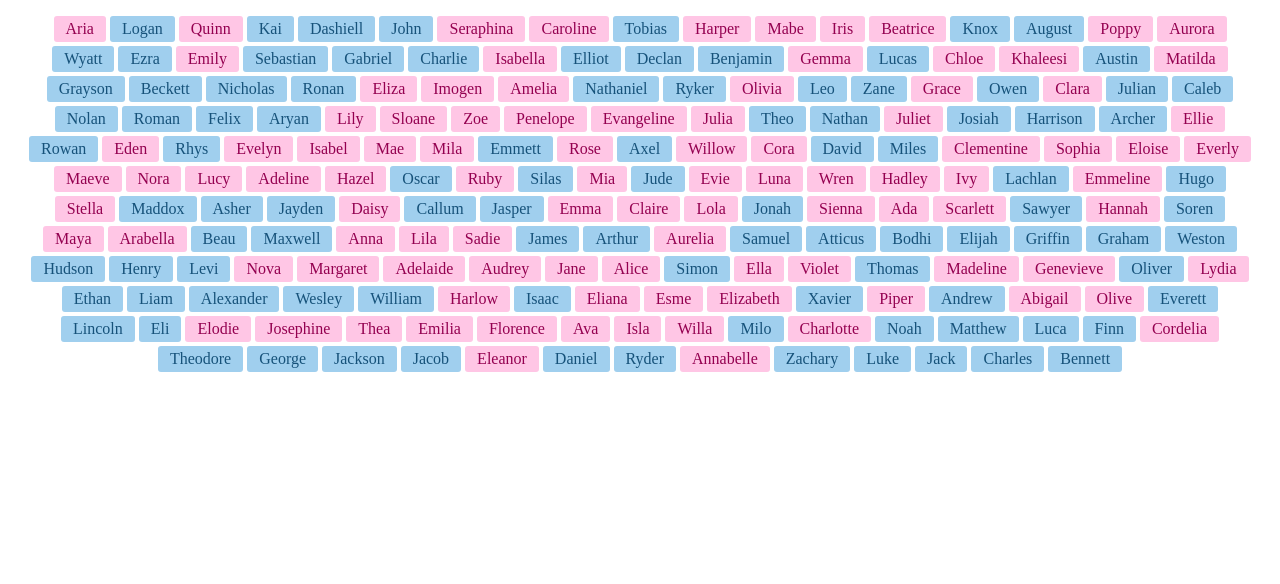
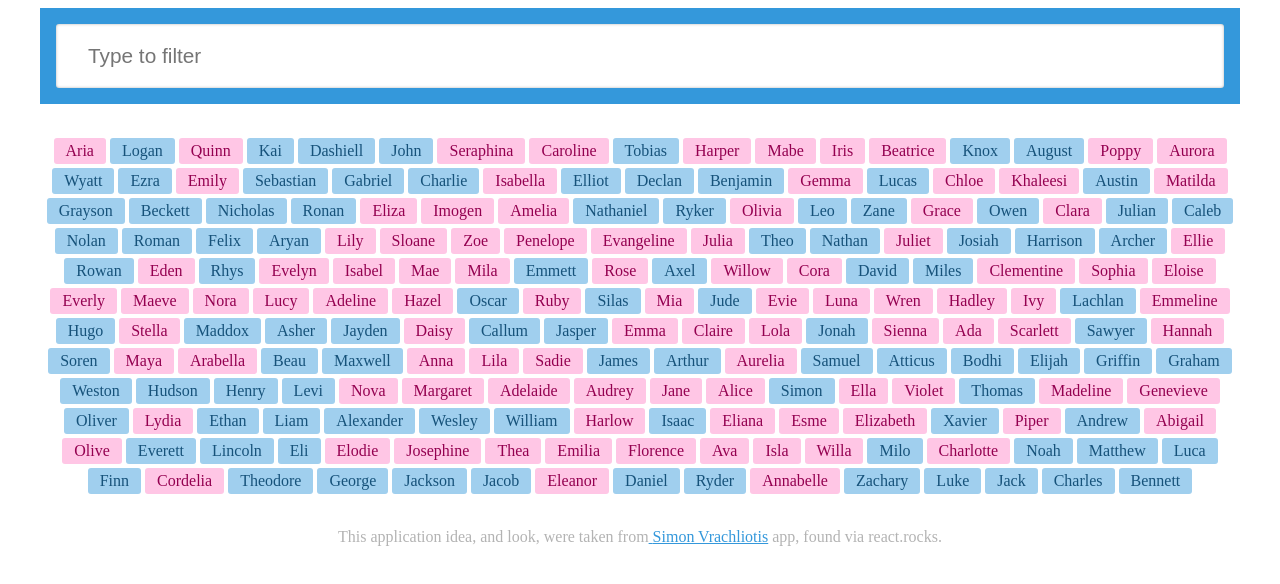
Before and after one commit to JihadOmer/baby-name-picker, a React (Create React App) app: page / in a window 1280 px wide. Shown: the top 584 px of the page. Built offline with nearby package versions, Linux system fonts and the light colour scheme.

Commit message:
Add search component

```diff
--- a/src/App.js
+++ b/src/App.js
@@ -2,11 +2,17 @@ import React from "react";
 import "./App.css";
 import data from "./data/data";
 import Nameslist from "./components/NamesList";
-
+import Footer from "./components/Footer";
+import Search from "./components/Search";
 function App() {
   return (
     <div className="App">
-      <Nameslist data={data} />
+      <main>
+        <Search />
+        <Nameslist data={data} />
+      </main>
+
+      <Footer />
     </div>
   );
 }
--- a/src/components/NamesList.js
+++ b/src/components/NamesList.js
@@ -17,7 +17,7 @@ const NamesList = (props) => {
 
   return (
     <div className="App">
-      <li>{nameslist}</li>
+      {nameslist}
     </div>
   );
 }
--- /dev/null
+++ b/src/components/Search.js
@@ -0,0 +1,25 @@
+import React from "react";
+
+const Search = ({ props }) => {
+  const handleSearchEntry = () => {
+    const val = props
+    console.log(val);
+  };
+
+
+
+  return (
+    <header>
+      <form>
+        <input
+          type="text"
+          placeholder="Type to filter"
+
+          onChange={handleSearchEntry}
+        />
+      </form>
+    </header>
+  );
+};
+
+export default Search;
```
Also changed, not shown: src/index.js (+7 -6 lines).
